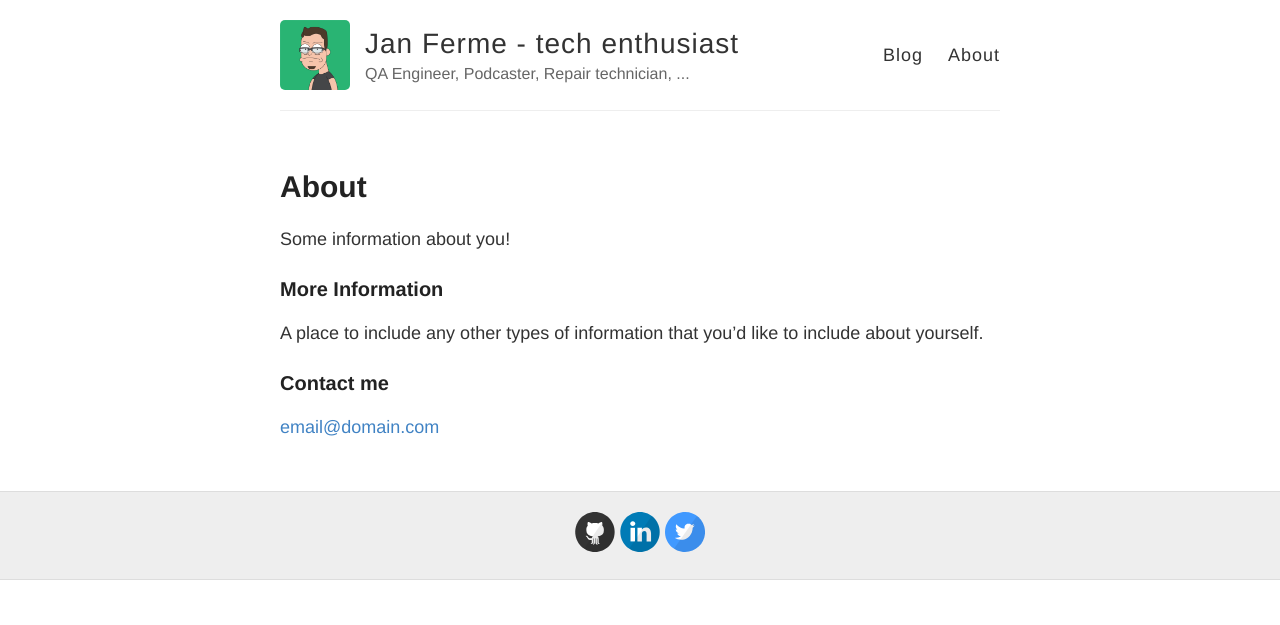
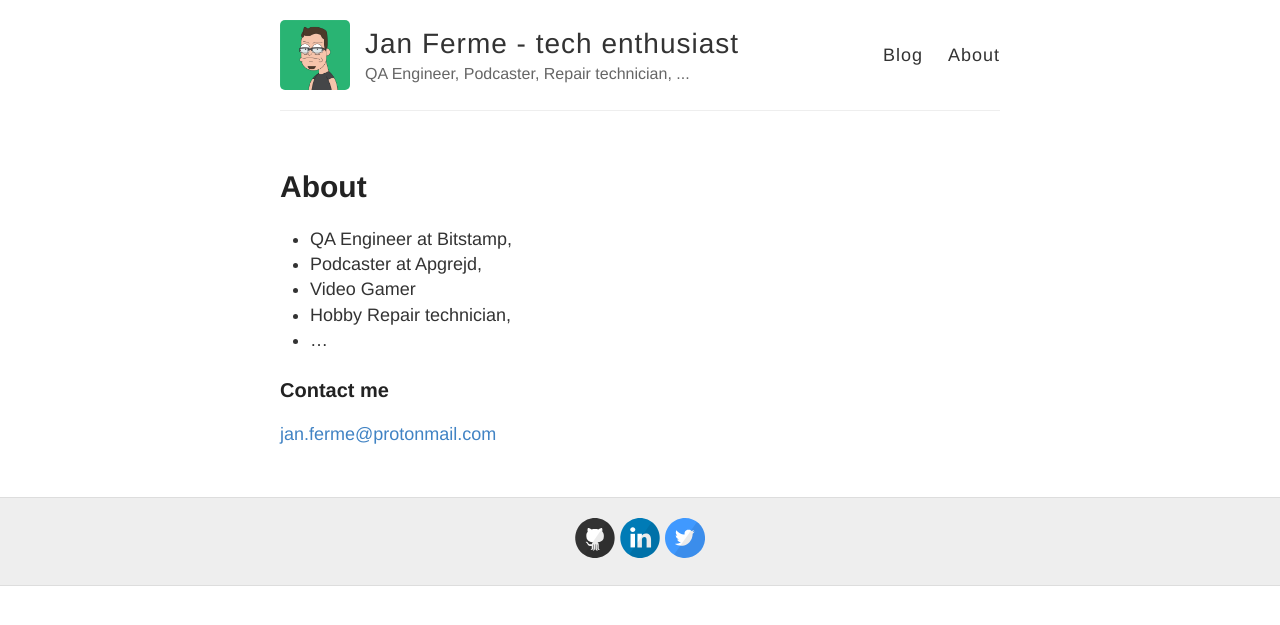
Before and after one commit to th0r88/jf.si, a Jekyll site: the page built from about.md, in a window 1280 px wide. Shown: the top 625 px of the page. Built offline with Jekyll 4.4.1, drawn with Linux system fonts in a browser that asks for light colours.

Commit message:
Update about.md

```diff
--- a/about.md
+++ b/about.md
@@ -4,12 +4,12 @@ title: About
 permalink: /about/
 ---
 
-Some information about you!
-
-### More Information
-
-A place to include any other types of information that you'd like to include about yourself.
+- QA Engineer at Bitstamp,
+- Podcaster at Apgrejd,
+- Video Gamer
+- Hobby Repair technician,
+- ...
 
 ### Contact me
 
-[email@domain.com](mailto:email@domain.com)
+[jan.ferme@protonmail.com](mailto:jan.ferme@protonmail.com)
```
